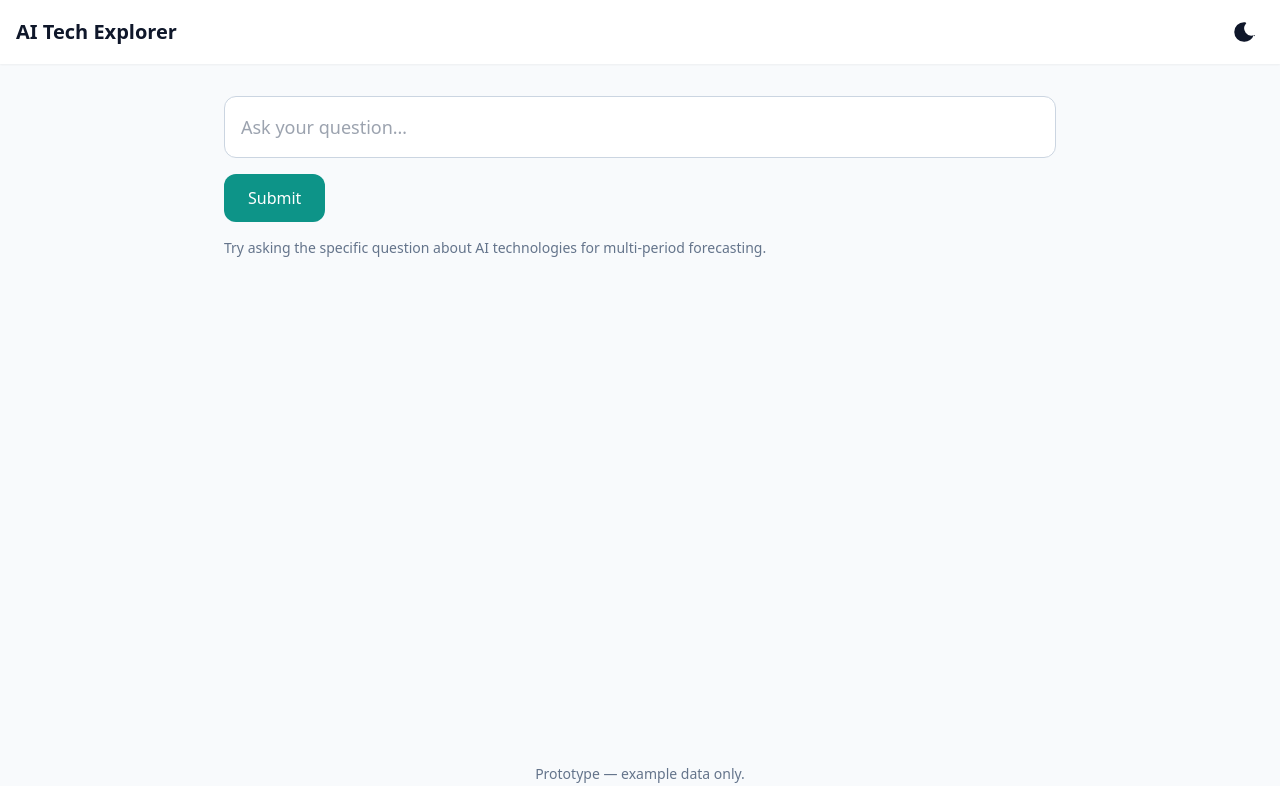
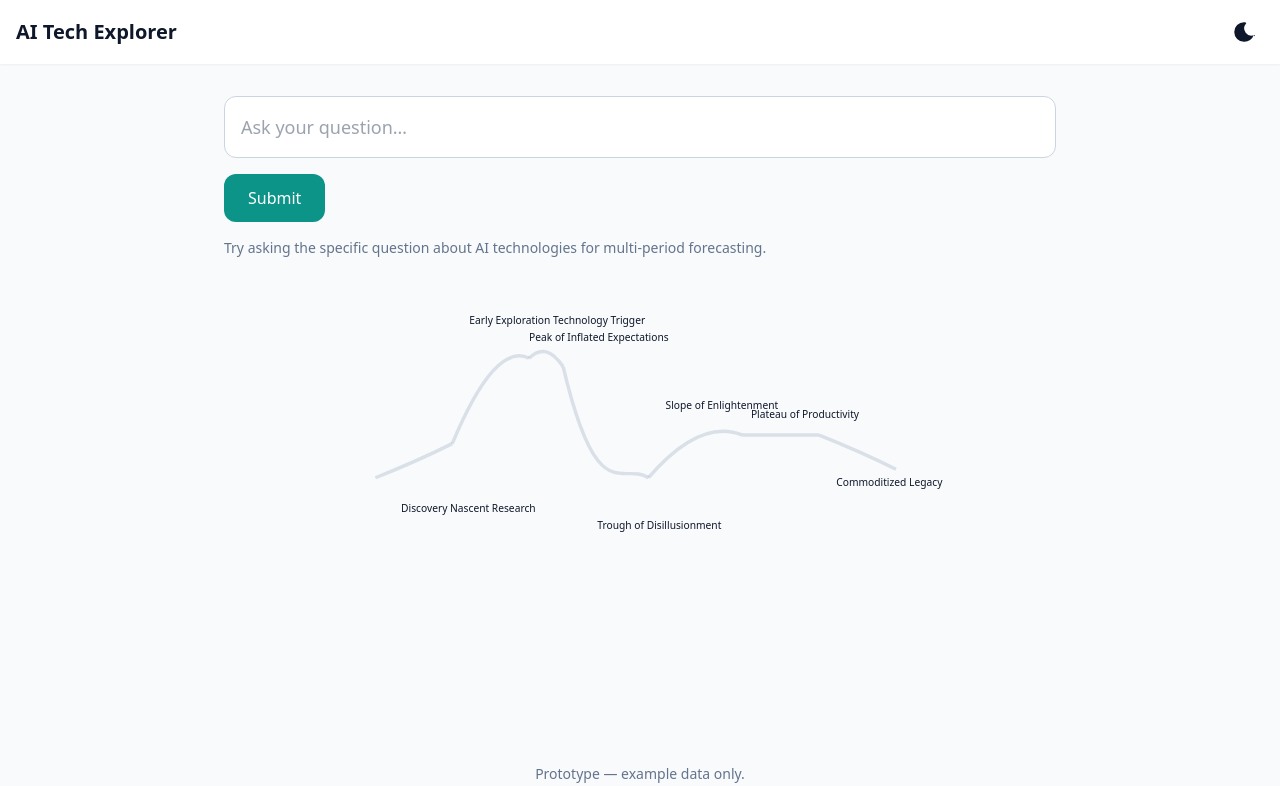
Before and after one commit to egorhowtocode/Basics-of-Econometrics, a Flask app: page / in a window 1280 px wide. Shown: the top 786 px of the page. Run offline with Flask 3, Linux system fonts and the light colour scheme; some libraries are stand-ins or nearby versions.

Commit message:
Add interactive Gartner maturity curve

```diff
--- a/app.py
+++ b/app.py
@@ -13,6 +13,7 @@ TECHNOLOGIES = [
         "summary": "Learns relationships across multiple temporal periods for financial forecasting.",
         "instruments": ["Python", "R", "C++"],
         "sources": [],
+        "segment": "discovery",
     },
     {
         "id": "irf",
@@ -20,6 +21,7 @@ TECHNOLOGIES = [
         "summary": "Filters redundant signals between time periods.",
         "instruments": ["Python", "R", "C++"],
         "sources": [],
+        "segment": "trigger",
     },
     {
         "id": "lwi",
@@ -27,6 +29,7 @@ TECHNOLOGIES = [
         "summary": "Learns optimal weights to integrate forecasts from different periods.",
         "instruments": ["Python", "R", "C++"],
         "sources": [],
+        "segment": "peak",
     },
     {
         "id": "fusion",
@@ -34,6 +37,7 @@ TECHNOLOGIES = [
         "summary": "Combines heterogeneous signals/features across horizons.",
         "instruments": ["Python", "R", "C++"],
         "sources": [],
+        "segment": "trough",
     },
     {
         "id": "path-squeeze",
@@ -41,6 +45,7 @@ TECHNOLOGIES = [
         "summary": "Reduces dimensionality along temporal paths.",
         "instruments": ["Python", "R", "C++"],
         "sources": [],
+        "segment": "slope",
     },
 ]
 
--- a/static/css/app.css
+++ b/static/css/app.css
@@ -36,3 +36,22 @@
 .toast.show {
   opacity: 1;
 }
+
+/* Gartner technology maturity curve */
+.gc-segment {
+  stroke: #94a3b8; /* slate-400 */
+  stroke-width: 4;
+  fill: none;
+  opacity: 0.3;
+  transition: stroke 0.2s ease, opacity 0.2s ease;
+}
+
+.gc-segment.active {
+  stroke: #14b8a6; /* teal-500 */
+  opacity: 1;
+}
+
+.gc-label {
+  font-size: 12px;
+  fill: currentColor;
+}
--- a/static/js/main.js
+++ b/static/js/main.js
@@ -44,11 +44,24 @@ function renderResults(items) {
   items.forEach((item, i) => container.appendChild(createTechCard(item, i)));
 }
 
+// Highlight curve segment
+function highlightSegment(seg) {
+  const segments = document.querySelectorAll('#gartner-curve .gc-segment');
+  segments.forEach(s => s.classList.remove('active'));
+  if (seg) {
+    const target = document.getElementById(`gc-${seg}`);
+    if (target) target.classList.add('active');
+  }
+}
+
 // Create a technology card with accordion behavior and animation delay
 function createTechCard(item, index) {
   const card = document.createElement('div');
   card.className = 'rounded-2xl bg-white dark:bg-slate-900 shadow anim-float-in';
   card.style.animationDelay = `${index * 90}ms`;
+
+  card.addEventListener('mouseenter', () => highlightSegment(item.segment));
+  card.addEventListener('mouseleave', () => highlightSegment(null));
 
   const btn = document.createElement('button');
   btn.id = `acc-btn-${item.id}`;
--- a/templates/index.html
+++ b/templates/index.html
@@ -6,6 +6,24 @@
         <button type="submit" class="px-6 py-3 rounded-xl bg-teal-600 text-white hover:bg-teal-700 focus:outline-none focus-visible:ring-2 ring-teal-500">Submit</button>
     </form>
     <p class="mt-4 text-sm text-slate-500 dark:text-slate-400">Try asking the specific question about AI technologies for multi-period forecasting.</p>
+    <div id="gartner-container" class="mt-8">
+        <svg id="gartner-curve" viewBox="0 0 700 300" class="w-full h-64">
+            <path id="gc-discovery" class="gc-segment" d="M40 220 Q90 200 130 180" />
+            <path id="gc-trigger" class="gc-segment" d="M130 180 Q180 60 220 80" />
+            <path id="gc-peak" class="gc-segment" d="M220 80 Q240 60 260 90" />
+            <path id="gc-trough" class="gc-segment" d="M260 90 C300 260 330 200 360 220" />
+            <path id="gc-slope" class="gc-segment" d="M360 220 Q420 150 470 170" />
+            <path id="gc-plateau" class="gc-segment" d="M470 170 L560 170" />
+            <path id="gc-legacy" class="gc-segment" d="M560 170 Q610 190 650 210" />
+            <text x="70" y="260" class="gc-label">Discovery Nascent Research</text>
+            <text x="150" y="40" class="gc-label">Early Exploration Technology Trigger</text>
+            <text x="220" y="60" class="gc-label">Peak of Inflated Expectations</text>
+            <text x="300" y="280" class="gc-label">Trough of Disillusionment</text>
+            <text x="380" y="140" class="gc-label">Slope of Enlightenment</text>
+            <text x="480" y="150" class="gc-label">Plateau of Productivity</text>
+            <text x="580" y="230" class="gc-label">Commoditized Legacy</text>
+        </svg>
+    </div>
     <div id="results" class="mt-8 space-y-4"></div>
 </div>
 {% endblock %}
```
